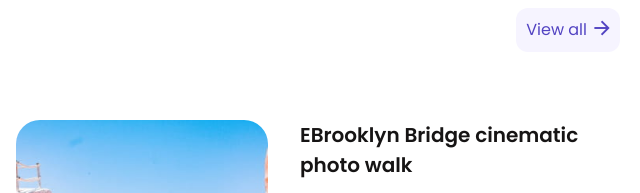
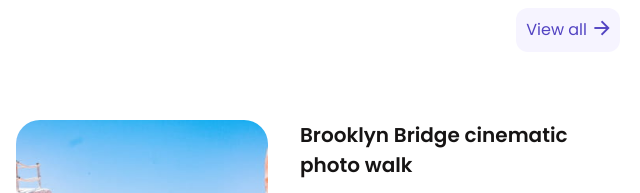
Before and after one commit to Switle/2rism, a plain HTML site: page index.html in a window 1280 px wide. Shown: the part 1940-2133 px from the top of the page, 640-1280 px from the left. Drawn offline with Linux system fonts and the light colour scheme; files whose address does not match are found by name.

Commit message:
Update index.html

```diff
--- a/index.html
+++ b/index.html
@@ -257,7 +257,7 @@
                                     <img src="img/travel2.jpg" alt="">
                                 </div>
                                 <div class="card__body">
-                                    <h3 class="card__title">EBrooklyn Bridge cinematic photo walk</h3>
+                                    <h3 class="card__title">Brooklyn Bridge cinematic photo walk</h3>
                                     <p class="card__text">
                                         This experience takes place at the Brooklyn Bridge Park and Brooklyn Bridge, but
                                         I’m always open to capture clients at different locations upon request for an
```
